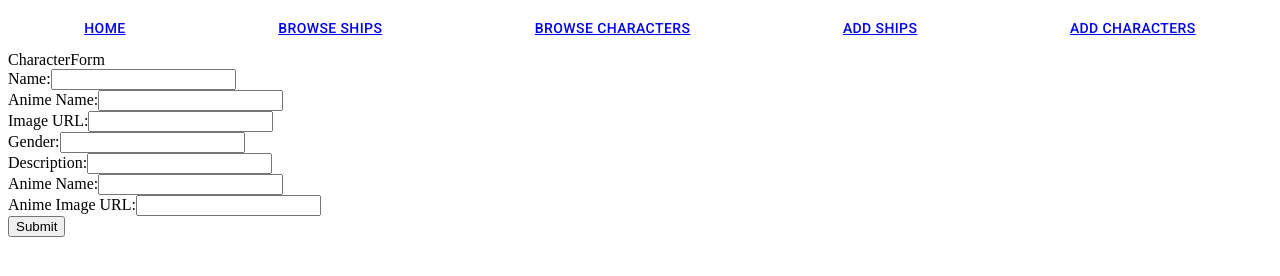
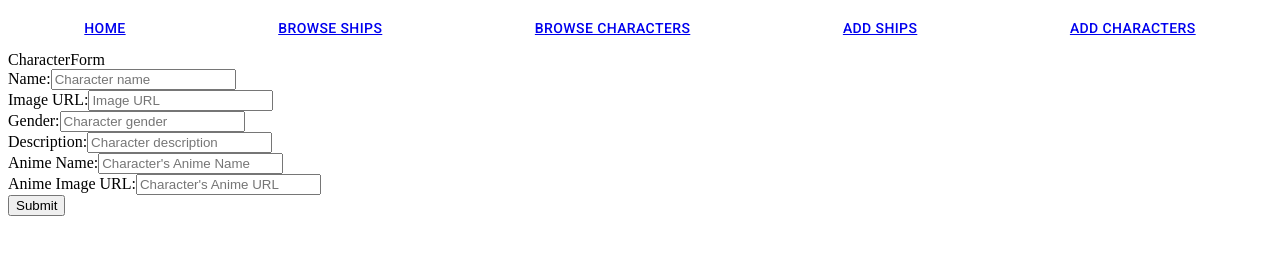
Before and after one commit to bro-san/the-SHIP-frontend, a React (Create React App) app: page /char-form in a window 1280 px wide. Shown: the part 142-418 px from the top of the page. Built offline with nearby package versions, Linux system fonts and the light colour scheme; no server answers.

Commit message:
CharacterForm finished

```diff
--- a/src/components/App.js
+++ b/src/components/App.js
@@ -52,13 +52,17 @@ function App() {
 
     setChecked1(false);
   }
+
+  function addCharacter(newCharacter) {
+    setAllCharacters([...allCharacters, newCharacter]);
+  }
   return (
     <div className="app">
       <Header />
       <NavBar />
       <Switch>
         <Route exact path="/ships">
-          <BrowseShips allShips={allShips}/>
+          <BrowseShips allShips={allShips} />
         </Route>
         <Route exact path="/characters">
           <BrowseCharacters
@@ -78,7 +82,7 @@ function App() {
           <ShipForm />
         </Route>
         <Route exact path="/char-form">
-          <CharacterForm />
+          <CharacterForm addCharacter={addCharacter} />
         </Route>
         <Route exact path="/">
           <Home />
--- a/src/components/CharacterForm.js
+++ b/src/components/CharacterForm.js
@@ -1,6 +1,6 @@
 import React, { useState } from "react";
 
-function CharacterForm() {
+function CharacterForm({ addCharacter }) {
   const initialObject = {
     id: "",
     name: "",
@@ -11,32 +11,87 @@ function CharacterForm() {
     anime_imageURL: "",
   };
 
-  const [submitForm, setSubmitForm] = useState(initialObject);
+  const [formData, setFormData] = useState(initialObject);
+
+  function handleChange(e) {
+    const { name, value } = e.target;
+    console.log("name:", name);
+    console.log("value:", value);
+    setFormData({ ...formData, [name]: value });
+  }
+
+  function handleSubmit(e) {
+    e.preventDefault();
+    fetch("http://localhost:9292/characters", {
+      method: "POST",
+      headers: {
+        "Content-Type": "application/json",
+        Accepts: "application/json",
+      },
+      body: JSON.stringify(formData),
+    })
+      .then((response) => response.json())
+      .then((data) => addCharacter(data));
+    setFormData(initialObject);
+  }
 
   return (
     <div>
       CharacterForm
-      <form>
+      <form onSubmit={handleSubmit}>
         <label>Name:</label>
-        <input type="text" name="name" />
+        <input
+          type="text"
+          name="name"
+          placeholder="Character name"
+          value={formData.name}
+          onChange={handleChange}
+        />
+        <br />
+        <label>Image URL:</label>
+        <input
+          type="text"
+          name="imageURL"
+          placeholder="Image URL"
+          value={formData.imageURL}
+          onChange={handleChange}
+        />
+        <br />
+        <label>Gender:</label>
+        <input
+          type="text"
+          name="gender"
+          placeholder="Character gender"
+          value={formData.gender}
+          onChange={handleChange}
+        />
+        <br />
+        <label>Description:</label>
+        <input
+          type="text"
+          name="description"
+          placeholder="Character description"
+          value={formData.description}
+          onChange={handleChange}
+        />
         <br />
         <label>Anime Name:</label>
-        <input type="text" name />
-        <br />
-        <label>Image URL:</label>
-        <input type="text" name="image_url" />
-        <br />
-        <label>Gender:</label>
-        <input type="text" name="gender" />
-        <br />
-        <label>Description:</label>
-        <input type="text" name="description" />
-        <br />
-        <label>Anime Name:</label>
-        <input type="text" name="anime_name" />
+        <input
+          type="text"
+          name="anime_name"
+          placeholder="Character's Anime Name"
+          value={formData.anime_name}
+          onChange={handleChange}
+        />
         <br />
         <label>Anime Image URL:</label>
-        <input type="text" name="anime_imageURL" />
+        <input
+          type="text"
+          name="anime_imageURL"
+          placeholder="Character's Anime URL"
+          value={formData.anime_imageURL}
+          onChange={handleChange}
+        />
         <br />
         <input type="submit" value="Submit" />
       </form>
```
